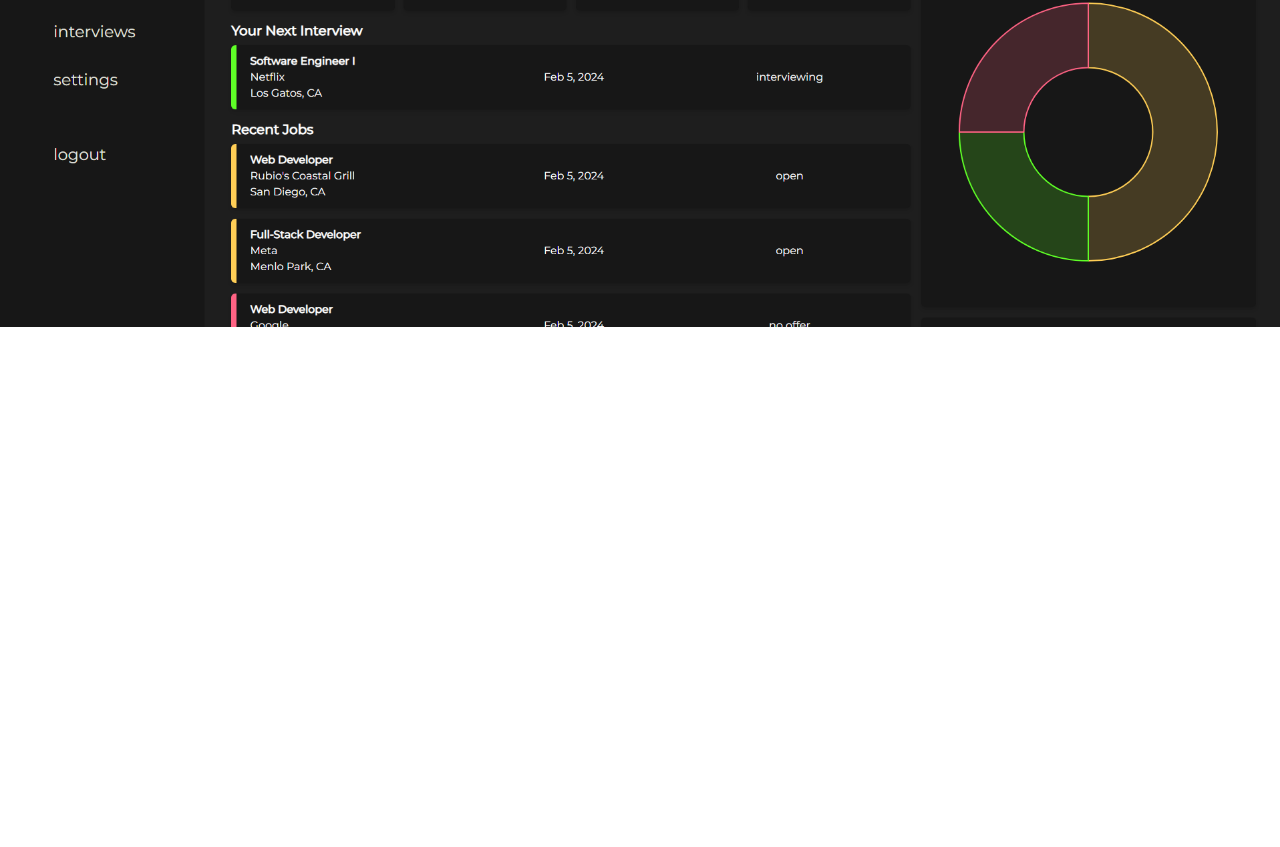
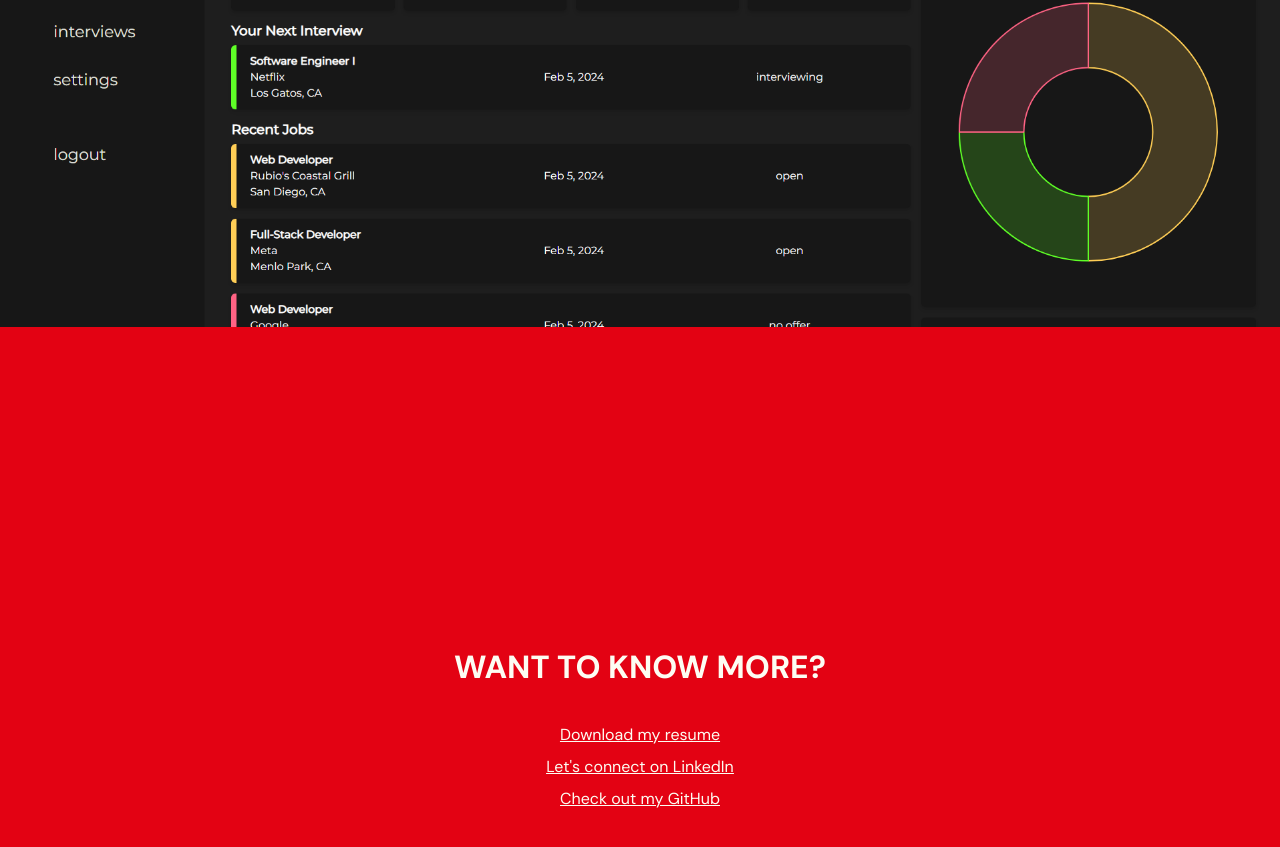
Before and after one commit to irene-panis/portfolio2024, a React (Vite) app: page / in a window 1280 px wide. Shown: the part 2905-3752 px from the top of the page. Before the commit the page ends 3232 px from the top, so only its background shows below. Built offline with nearby package versions, Linux system fonts and the light colour scheme.

Commit message:
add resume

```diff
--- a/src/App.jsx
+++ b/src/App.jsx
@@ -2,6 +2,7 @@ import './index.css'
 import { Navbar } from './sections/Navbar'
 import { Landing } from './sections/landing/Landing';
 import { Work } from './sections/work/Work';
+import { Resume } from './sections/resume/Resume';
 
 function App() {
 
@@ -11,6 +12,7 @@ function App() {
       <main>
         <Landing/>
         <Work/>
+        <Resume/>
       </main>
     </div>
   )
--- /dev/null
+++ b/src/sections/resume/Resume.jsx
@@ -0,0 +1,13 @@
+/* eslint-disable react/no-unescaped-entities */
+export const Resume = () => {
+  return (
+    <div className="h-screen flex flex-col justify-center items-center text-center gap-8 work-intro">
+      <p className="uppercase font-bold text-[2em]">Want to know more?</p>
+      <div className="resume-desc flex flex-col gap-2 underline">
+        <a href="Irene Panis Developer Resume.pdf" target="_blank">Download my resume</a>
+        <a href="https://www.linkedin.com/in/irene-panis/">Let's connect on LinkedIn</a>
+        <a href="https://github.com/irene-panis">Check out my GitHub</a>
+      </div>
+    </div>
+  )
+}
```
Also changed, not shown: 1 other file (tests, documents, lock files or other folders).
